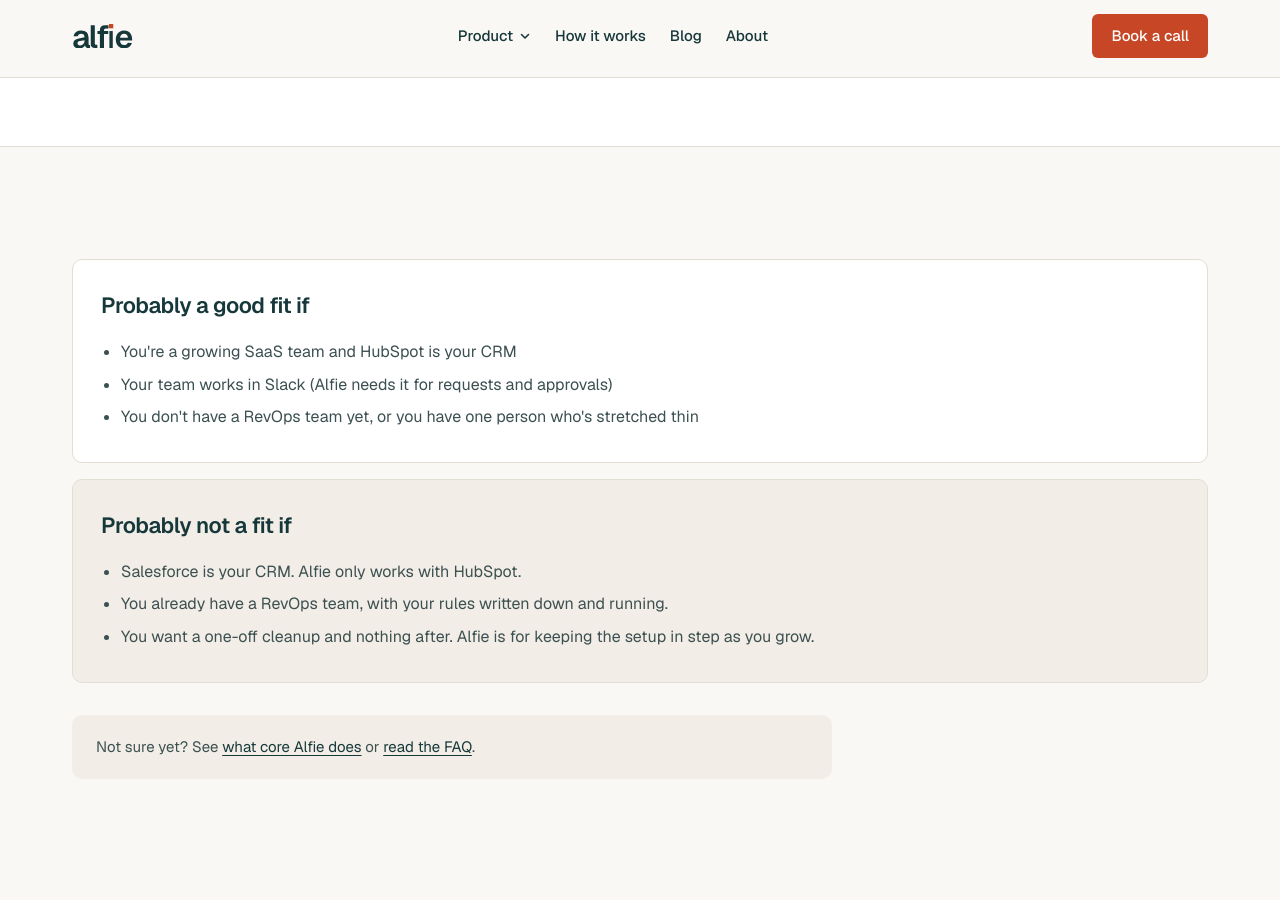
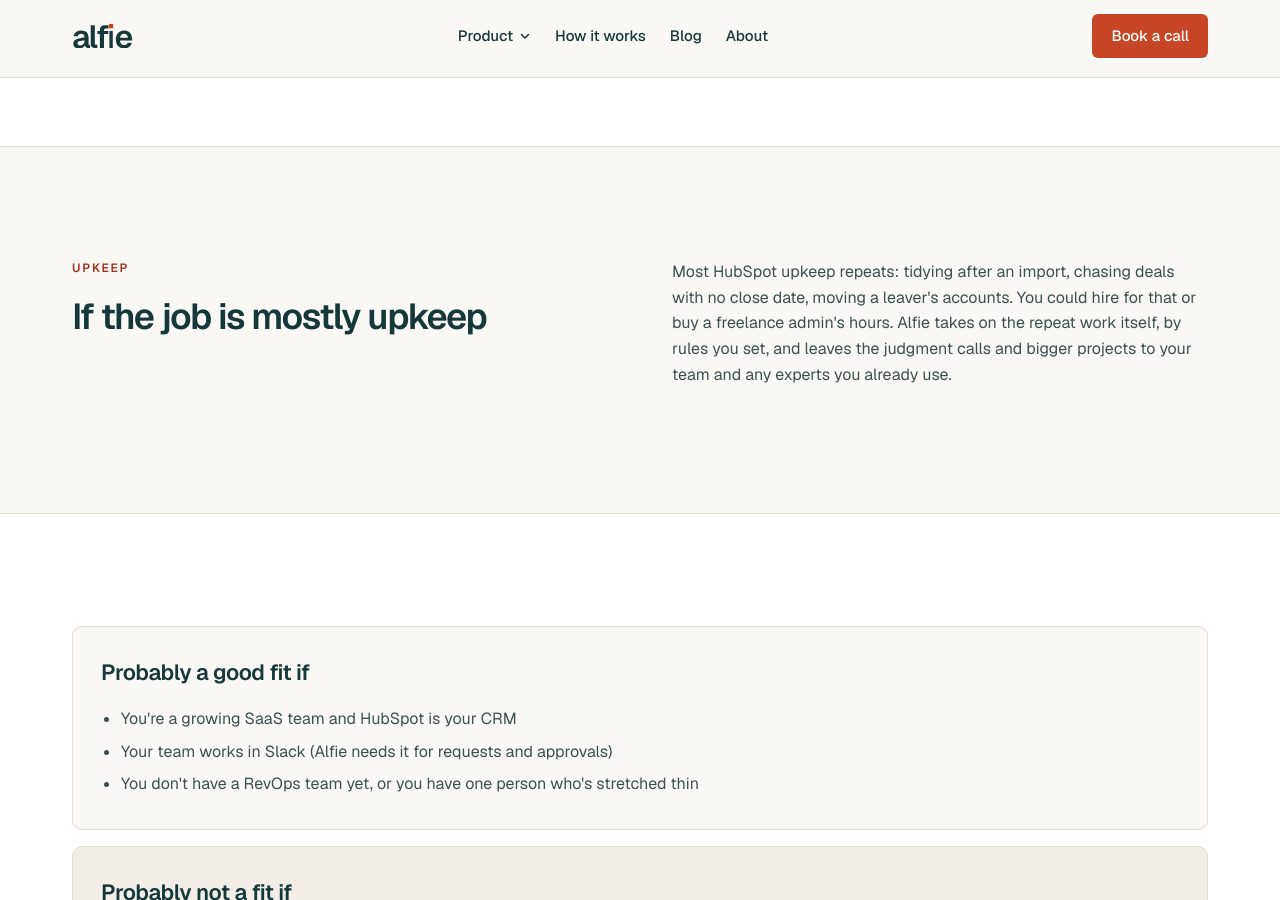
Before and after one commit to bsstaveley87/workwithalfie-site, a Jekyll site: the page built from who-its-for.html, in a window 1280 px wide and 900 px high, scrolled down 1590 px. Built offline with Jekyll 4.4.1, drawn with Linux system fonts in a browser that asks for light colours.

Commit message:
Services angle: Home offer line, Who it's for upkeep section, software-or-service FAQ (#10)
* Services angle: Home offer line, Who it's for upkeep section, FAQ page

* Services angle: software-or-service FAQ

* Services angle: CMO final Home line and Upkeep label

* Services angle: CMO final FAQ answer

```diff
--- a/_data/faq.yml
+++ b/_data/faq.yml
@@ -9,6 +9,9 @@ faq_what:
 faq_weekly:
   q: What does Alfie actually do each week?
   a: "The repetitive HubSpot work: it finds and merges duplicates, fills and fixes required fields, routes new contacts and companies to the right owner, tidies properties like emails, phone numbers and countries, and reassigns accounts when someone leaves. On its own, Alfie checks records and prepares the fixes. Changes go through once your rules, or your admin, say yes."
+faq_software-or-service:
+  q: Is Alfie software or a service?
+  a: "A service, run on software. You're buying the HubSpot upkeep done: duplicates found and merges drafted, missing fields chased, new contacts and companies routed, all by rules we agree with you. We set it up and tune the rules, and Alfie does the repeat work. The changes that are hard to undo, like merges and moving a departing rep's records, always wait for your admin's OK."
 faq_hubspot:
   q: Does Alfie only work with HubSpot, and does it need Slack?
   a: "Yes to both. HubSpot is the only CRM Alfie works with, and Slack is where your team sends requests and OKs changes. There are no email approvals."
--- a/_data/llms.yml
+++ b/_data/llms.yml
@@ -1,4 +1,4 @@
 # Which pages and FAQ answers llms.txt lists. FAQ text comes from _data/faq.yml, so it always matches the site.
 product: [/features/, /how-it-works/, /security/, /forecastai/, /enrichai/, /services/]
 company: [/who-its-for/, /faq/, /about/, /blog/, /book/, /privacy]
-fact_ids: [faq_weekly, faq_hubspot, faq_salesforce, faq_no-rules, how_q-day-one, faq_approval, faq_owns-rules, faq_data, faq_where, security_q-leave, faq_pricing]
+fact_ids: [faq_weekly, faq_software-or-service, faq_hubspot, faq_salesforce, faq_no-rules, how_q-day-one, faq_approval, faq_owns-rules, faq_data, faq_where, security_q-leave, faq_pricing]
--- a/faq.html
+++ b/faq.html
@@ -5,14 +5,14 @@ title: "Alfie FAQ: HubSpot rules, approvals, data and pricing"
 description: "Straight answers on Alfie for HubSpot: what it does on day one, what needs approval, who owns the rules, what access it needs and how pricing works."
 schema: WebPage
 crumb: FAQ
-faq_ids: [faq_what, faq_weekly, faq_hubspot, faq_salesforce, faq_where, faq_revops-hire, faq_agency, faq_experience, faq_no-rules, how_q-day-one, faq_workflows, faq_duplicates, faq_routing, faq_approval, faq_owns-rules, security_q-overwrite, faq_data, security_q-leave, faq_forecastai, faq_pricing]
+faq_ids: [faq_what, faq_weekly, faq_software-or-service, faq_hubspot, faq_salesforce, faq_where, faq_revops-hire, faq_agency, faq_experience, faq_no-rules, how_q-day-one, faq_workflows, faq_duplicates, faq_routing, faq_approval, faq_owns-rules, security_q-overwrite, faq_data, security_q-leave, faq_forecastai, faq_pricing]
 groups:
-  - { title: The basics, ids: [faq_what, faq_weekly, faq_hubspot, faq_salesforce, faq_where, faq_revops-hire, faq_agency, faq_experience] }
+  - { title: The basics, ids: [faq_what, faq_weekly, faq_software-or-service, faq_hubspot, faq_salesforce, faq_where, faq_revops-hire, faq_agency, faq_experience] }
   - { title: Getting started, ids: [faq_no-rules, how_q-day-one, faq_workflows, faq_duplicates, faq_routing] }
   - { title: Staying in control, ids: [faq_approval, faq_owns-rules, security_q-overwrite] }
   - { title: Access and data, ids: [faq_data, security_q-leave] }
   - { title: Add-ons and pricing, ids: [faq_forecastai, faq_pricing] }
-# Copy: copy-rewrite-v0.8/faq.md (Ben-approved, CMO 8:00 PM). 20 questions. One FAQPage JSON-LD covers every question.
+# Copy: copy-rewrite-v0.8/faq.md (Ben-approved, CMO 8:00 PM). 21 questions. One FAQPage JSON-LD covers every question.
 # faq_ids must list every id in groups, in the same order (the JSON-LD mirrors the visible FAQ).
 faq_schema: true
 ---
--- a/index.html
+++ b/index.html
@@ -7,7 +7,7 @@ og_description: "Duplicates, missing deal fields, accounts still owned by people
 og_image: /og-image.png
 og_image_alt: "Alfie. Your HubSpot was set up for a team half this size."
 schema: home
-faq_ids: [faq_weekly, faq_duplicates, faq_workflows, faq_no-rules, faq_revops-hire, faq_pricing]
+faq_ids: [faq_weekly, faq_software-or-service, faq_duplicates, faq_workflows, faq_no-rules, faq_revops-hire, faq_pricing]
 scripts: [home.js]
 # Copy: copy-rewrite-v0.8/home.md (Ben-approved, CMO 8:00 PM). IDs: home.hero, home.flow, home.offer, home.who,
 # home.at-work, home.how-we-work, home.rules-doc, home.proof, home.faq, home.final. home.origin lives in home.proof.
@@ -51,6 +51,7 @@ scripts: [home.js]
     <p class="label">What Alfie takes off your plate</p>
     <p class="lead-def">{{ site.entity.definition }}</p>
     <h2 id="offer-title">The jobs that eat your week</h2>
+    <p class="intro-text">Another tool on top of HubSpot still needs someone to run it. Alfie does the running: it drafts the merges, chases the missing close dates and lines up owners for the weekend's new contacts, by rules you set.</p>
     <div class="cards c4">
       <article class="card core"><span class="tag">CORE</span><h3>Alfie</h3><p>Merging duplicates. Filling and fixing required fields. Routing new contacts and companies to the right owner. Moving a leaver's accounts to the people taking over. Tidying properties like emails, phone numbers, websites and countries. Linking subsidiaries to their parent. We set it up on standard rules tuned to your team, and you add the next process when you're ready.</p><a class="more" href="/features/">What core Alfie does</a></article>
       <article class="card"><span class="tag">ADD-ON</span><h3>ForecastAI</h3><p>A fully automated leadership forecast built from what's in HubSpot, posted to Slack on your schedule, with deals at risk called out. No Friday chasing reps for updates.</p><a class="more" href="/forecastai/">About ForecastAI</a></article>
--- a/who-its-for.html
+++ b/who-its-for.html
@@ -5,7 +5,7 @@ title: "HubSpot help for SaaS founders and RevOps hires · Alfie"
 description: "For growing SaaS teams whose HubSpot is run by a founder, by someone who picked it up along the way, or by an early RevOps hire. No full-time hire needed."
 schema: WebPage
 crumb: "Who it's for"
-# Copy: copy-rewrite-v0.8/who-its-for.md (Ben-approved, CMO 8:00 PM). IDs: who.hero, .founder, .inherited, .revops, .fit, .not-fit, .final
+# Copy: copy-rewrite-v0.8/who-its-for.md (Ben-approved, CMO 8:00 PM). IDs: who.hero, .founder, .inherited, .revops, .upkeep, .fit, .not-fit, .final
 # "25 people" and the "Lifecycle Stage (old)" property are illustrative, inside a second-person scene.
 ---
 <section class="page-hero" aria-labelledby="h1"><div class="wrap">
@@ -31,7 +31,12 @@ crumb: "Who it's for"
   <a class="textlink" href="/how-it-works/">How it works</a></div>
 </div></section>
 
-<section class="sec" id="fit" aria-label="Is Alfie a fit"><div class="wrap fit">
+<section class="sec" id="upkeep" aria-labelledby="wu-title"><div class="wrap split">
+  <div><p class="label">Upkeep</p><h2 id="wu-title">If the job is mostly upkeep</h2></div>
+  <div><p class="intro-text">Most HubSpot upkeep repeats: tidying after an import, chasing deals with no close date, moving a leaver's accounts. You could hire for that or buy a freelance admin's hours. Alfie takes on the repeat work itself, by rules you set, and leaves the judgment calls and bigger projects to your team and any experts you already use.</p></div>
+</div></section>
+
+<section class="sec alt" id="fit" aria-label="Is Alfie a fit"><div class="wrap fit">
   <div class="card"><h2 class="fit-h" id="fit-title">Probably a good fit if</h2><ul>
     <li>You're a growing SaaS team and HubSpot is your CRM</li>
     <li>Your team works in Slack (Alfie needs it for requests and approvals)</li>
```
